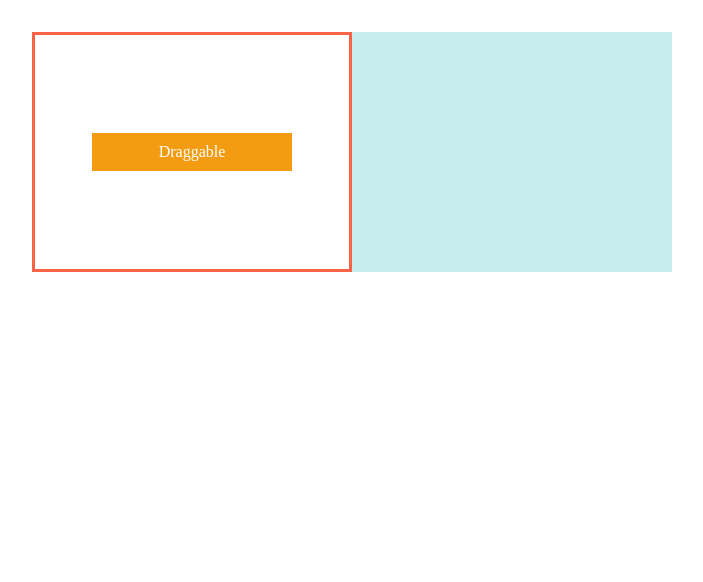
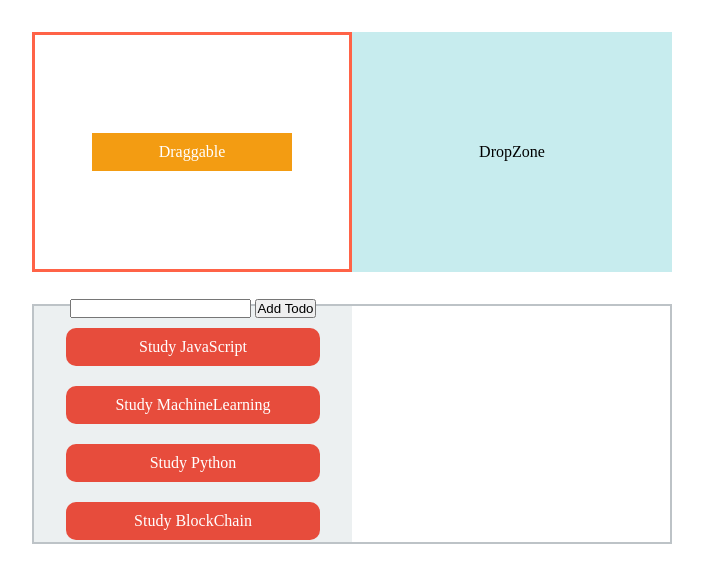
Before and after one commit to jjanmo/lol-dragndrop, a plain HTML site: page example/index.html in a window 1280 px wide. Shown: the whole page, without its empty margins (16-719 px from the left). Drawn offline with Linux system fonts and the light colour scheme.

Commit message:
Add drag&drop-todoapp style

```diff
--- a/example/index.html
+++ b/example/index.html
@@ -12,8 +12,22 @@
       <div class="draggable-container">
         <div id="draggable" draggable="true">Draggable</div>
       </div>
-      <div class="dropzone"></div>
+      <div class="dropzone">DropZone</div>
+    </div>
+    <div class="wrapper">
+      <div class="todos-container">
+        <div class="add-container">
+          <input type="text" />
+          <input type="button" value="Add Todo" />
+        </div>
+        <div draggable="true" class="todo">Study JavaScript</div>
+        <div draggable="true" class="todo">Study MachineLearning</div>
+        <div draggable="true" class="todo">Study Python</div>
+        <div draggable="true" class="todo">Study BlockChain</div>
+      </div>
+      <div class="done-container"></div>
     </div>
     <script src="app.js"></script>
+    <script src="todos.js"></script>
   </body>
 </html>
--- a/example/styles.css
+++ b/example/styles.css
@@ -33,3 +33,29 @@
   text-align: center;
   padding: 10px 0;
 }
+
+.wrapper {
+  display: flex;
+  width: 50%;
+  height: 30vh;
+  margin: 2rem 3rem;
+  border: 2px solid #bdc3c7;
+}
+.todos-container {
+  width: 50%;
+  background-color: #ecf0f1;
+  display: flex;
+  flex-direction: column;
+  justify-content: center;
+  align-items: center;
+}
+.todo {
+  width: 80%;
+  font-size: 1rem;
+  text-align: center;
+  color: #fff;
+  background-color: #e74c3c;
+  margin: 10px auto;
+  padding: 10px 0;
+  border-radius: 10px;
+}
```
Also changed, not shown: example/app.js (+0 -8 lines).
